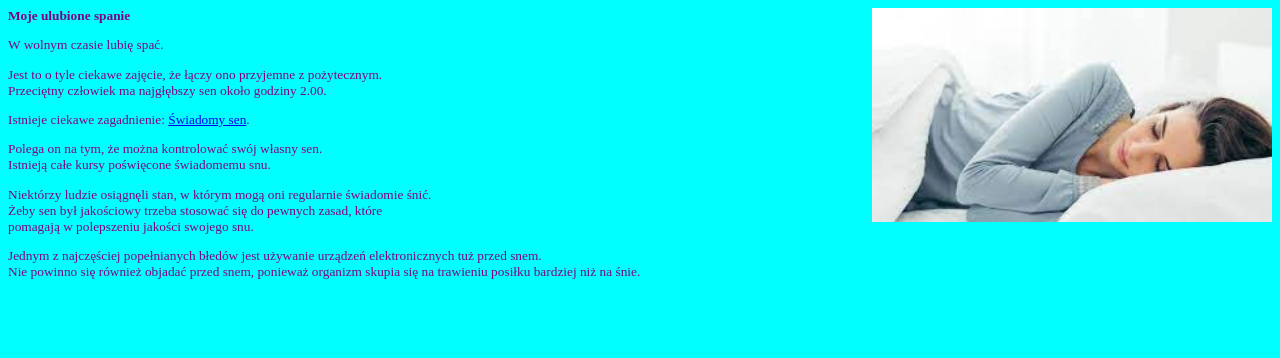
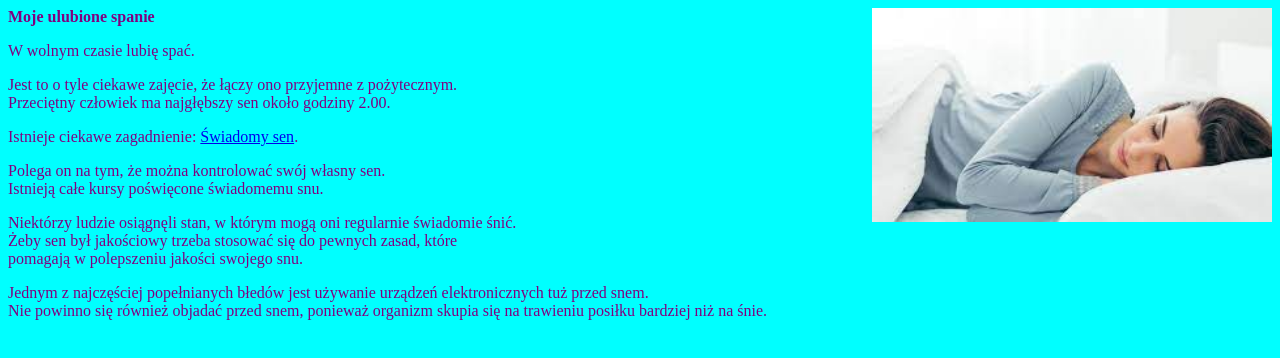
Before and after one commit to kochaniak32/kochaniak32.github.io, a plain HTML site: page index.html in a window 1280 px wide. Drawn offline with Linux system fonts and the light colour scheme.

Commit message:
Update style.css

```diff
--- a/style.css
+++ b/style.css
@@ -1,7 +1,7 @@
 p{
     margin-top: 0%;
     color: purple;
-    font-size: 10pt;
+    font-size: 12pt;
 
 }
 img{
```
